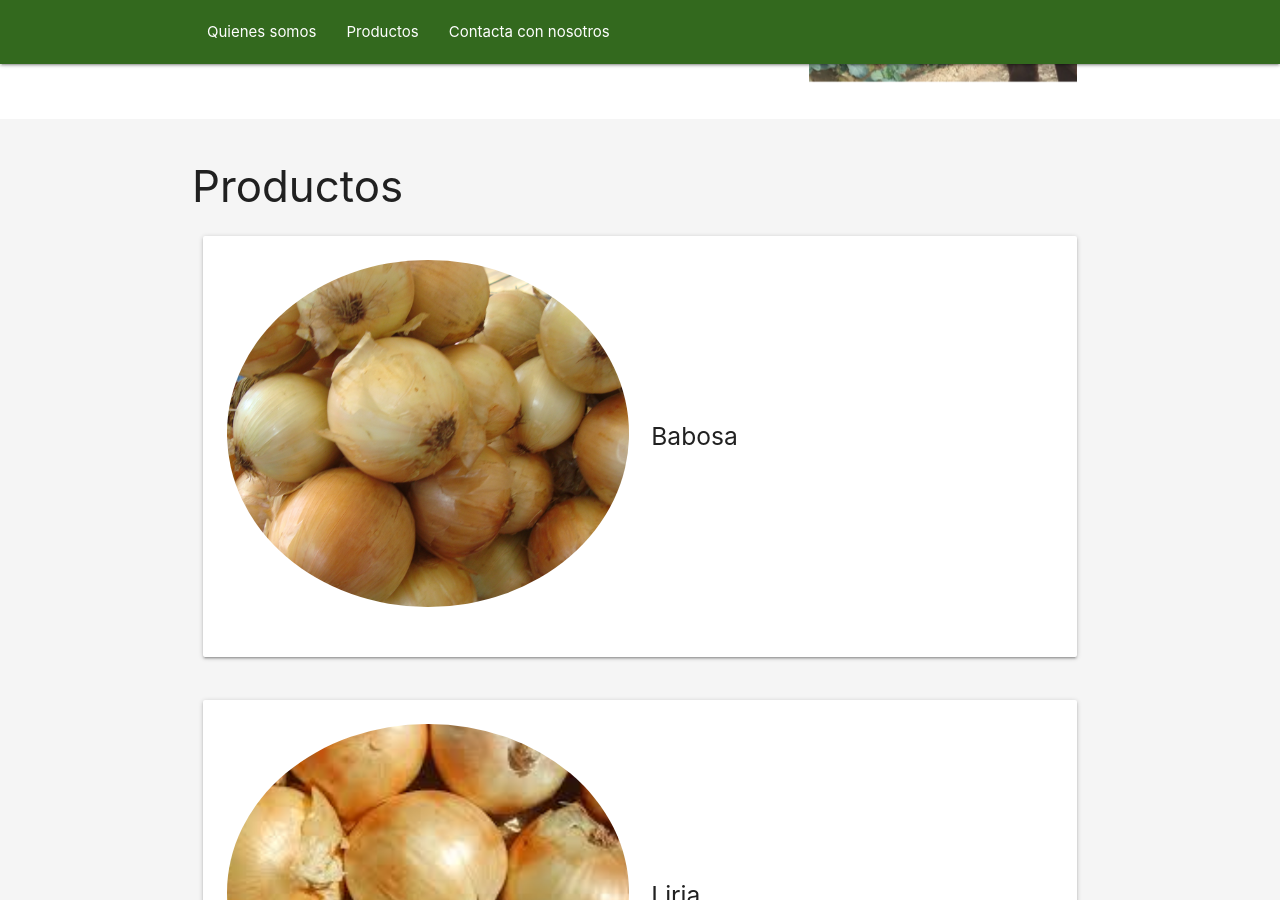
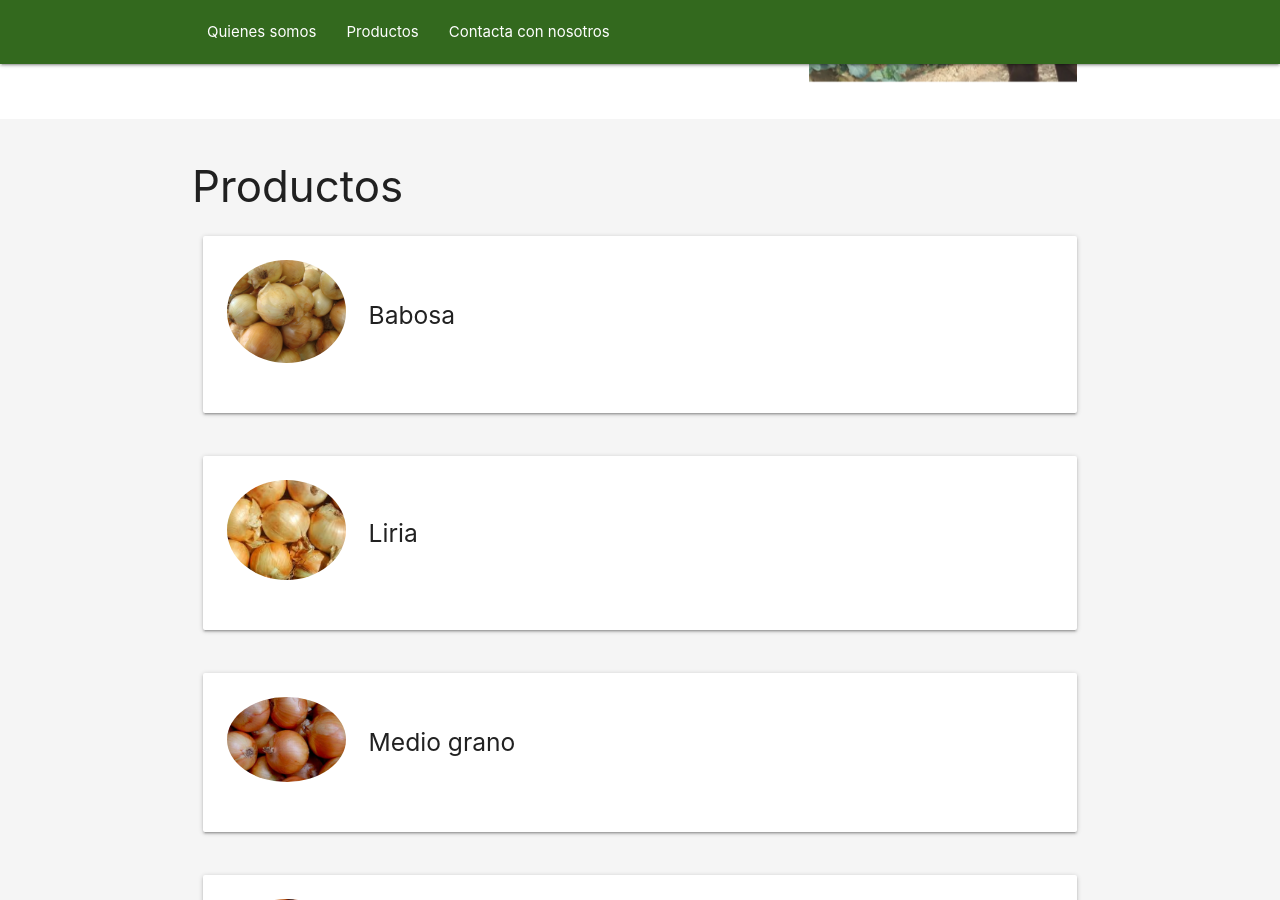
Before and after one commit to agrolopezruizsl/cebollasrey, a Jekyll site: the page built from index.html, in a window 1280 px wide and 900 px high, scrolled down 1085 px. Built offline with Jekyll 4.4.1, drawn with Linux system fonts in a browser that asks for light colours; nearby versions of some CDN libraries.

Commit message:
Update product.html

```diff
--- a/_includes/product.html
+++ b/_includes/product.html
@@ -3,10 +3,10 @@
   <div class="col s12 m12">
     <div class="card-panel white z-depth-1">
       <div class="row valign-wrapper">
-        <div class="col s12 m6">
+        <div class="col s12 m2">
           <img src="assets/images/productos/{{include.product.nombre}}.png" alt="" class="circle responsive-img"> <!-- notice the "circle" class -->
         </div>
-        <div class="col s12 m6">
+        <div class="col s12 m10">
           <h5> {{ include.product.nombre }} </h5>
           <p> {{ include.product.description }} </p>
         </div>
```
